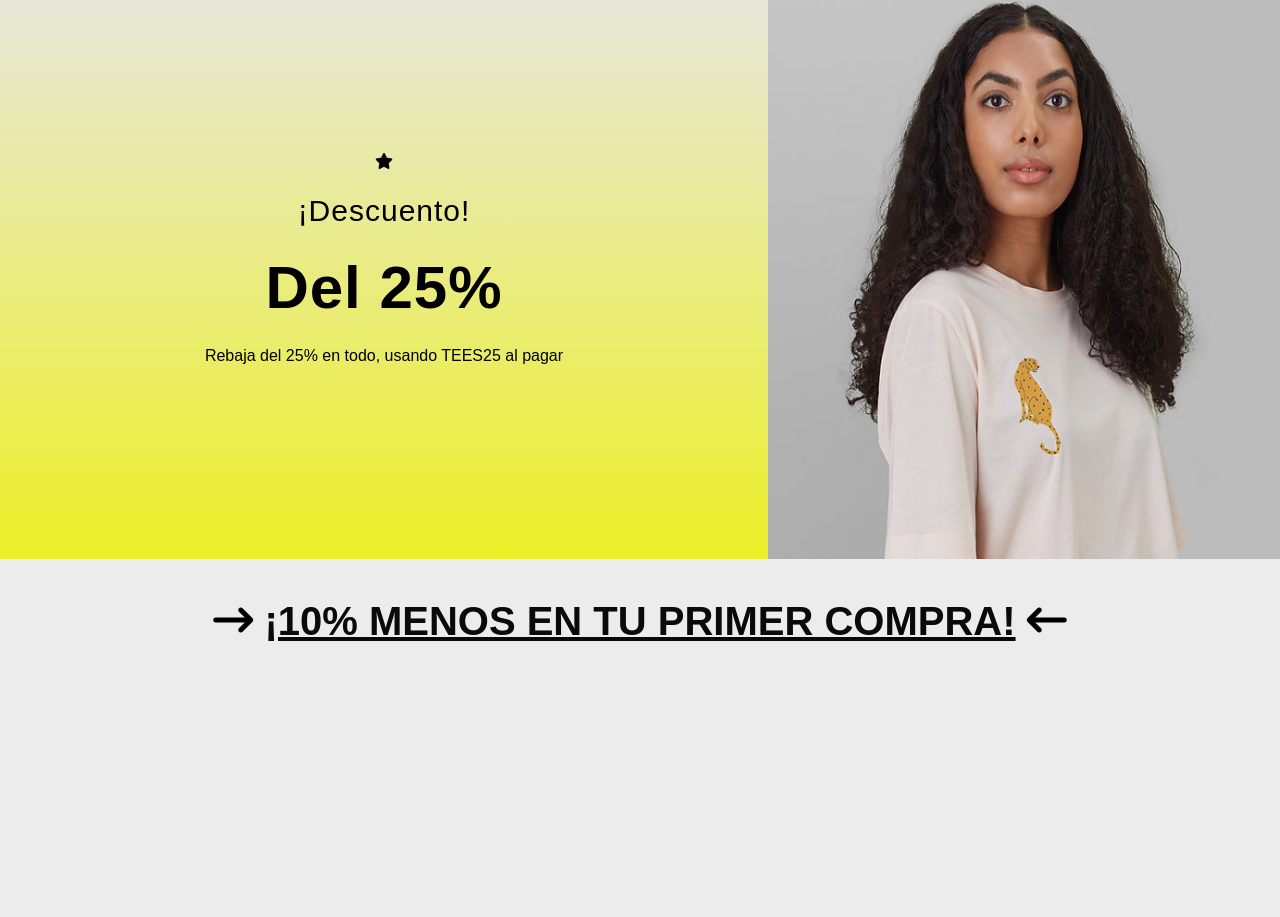
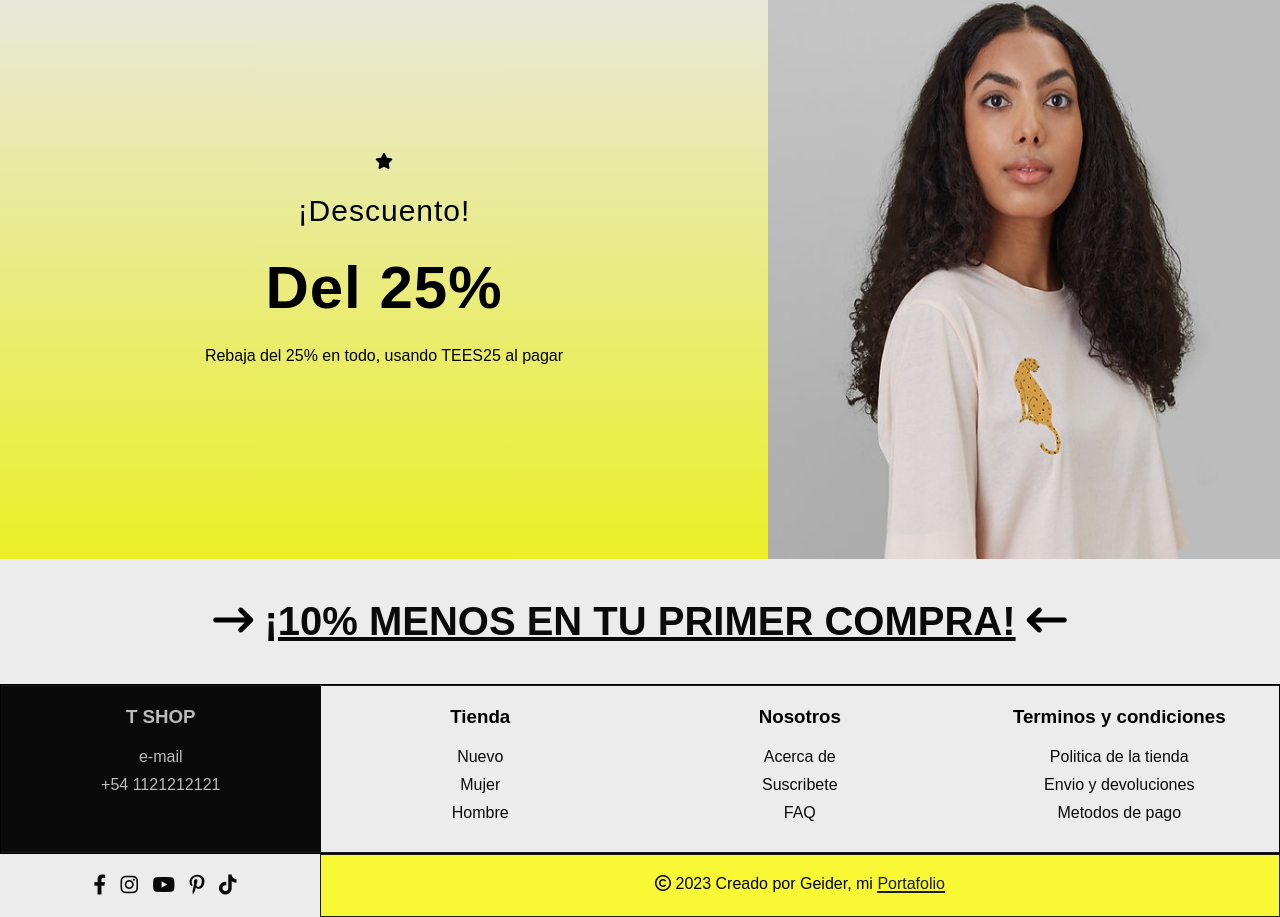
Before and after one commit to Geider10/Project01_Web, a plain HTML site: page index.html in a window 1280 px wide. Shown: the part 1693-2610 px from the top of the page. Before the commit the page ends 2377 px from the top, so only its background shows below. Drawn offline with Linux system fonts and the light colour scheme.

Commit message:
Agregue el footer y le puse estilo

```diff
--- a/index.html
+++ b/index.html
@@ -118,5 +118,40 @@
         <a href="#">¡10% menos en tu primer compra!</a>
         <i class="fa-solid fa-arrow-left-long"></i>
     </section>
+    <section class="topFoot">
+        <div class="contactFoot dark">
+            <a href="#"><h3>T SHOP</h3></a>
+            <a href="geiderde20@gmail.com">e-mail</a>
+            <label>+54 1121212121</label>
+        </div>
+        <div class="contactFoot">
+            <h3>Tienda</h3>
+            <a href="#">Nuevo</a>
+            <a href="#">Mujer</a>
+            <a href="#">Hombre</a>
+        </div>
+        <div class="contactFoot">
+            <h3>Nosotros</h3>
+            <a href="#">Acerca de</a>
+            <a href="#">Suscribete</a>
+            <a href="#">FAQ</a>
+        </div>
+        <div class="contactFoot">
+            <h3>Terminos y condiciones</h3>
+            <a href="#">Politica de la tienda</a>
+            <a href="#">Envio y devoluciones</a>
+            <a href="#">Metodos de pago</a>
+        </div>
+    </section>
+    <section class="bootonFoot">
+        <div class="networks">
+            <a href="#"><i class="fa-brands fa-facebook-f"></i></a>
+            <a href="#"><i class="fa-brands fa-instagram"></i></a>
+            <a href="#"><i class="fa-brands fa-youtube"></i></a>
+            <a href="#"><i class="fa-brands fa-pinterest-p"></i></a>
+            <a href="#"> <i class="fa-brands fa-tiktok"></i></a>
+        </div>
+        <p><i class="fa-regular fa-copyright"></i> 2023 Creado por Geider, mi <a href="#">Portafolio</a></p>
+    </section>
 </body>
 </html>
--- a/myEstylo/estilo.css
+++ b/myEstylo/estilo.css
@@ -217,3 +217,81 @@ nav ul .enlace1:hover{
     text-transform: uppercase;
     display: inline-block;
 }
+.topFoot{
+    border: 1px solid;
+    width: 100%;
+    display: flex;
+    justify-content: space-evenly;
+}
+.contactFoot{
+    border-top: 1px solid #1c1c1c;
+    border-bottom: 1px solid #1c1c1c;
+    width: 100%;
+    text-align: center;
+    padding: 20px 0;
+}
+.contactFoot h3{
+    margin-bottom: 20px;
+}
+.contactFoot a{
+    text-decoration: none;
+    color: #0a0a0a;
+    display: block;
+    margin-bottom: 10px;
+}
+.dark{
+    background-color: #0a0a0a;
+}
+.dark h3, .dark a, .dark label{
+    color: #bbbbbb;
+}
+
+.bootonFoot{
+    width: 100%;
+    text-align: center;
+    display: flex;
+}
+.networks{
+    width: 25%;
+
+}
+.networks a{
+    display: inline-block;
+    text-decoration: none;
+    color: #0a0a0a;
+    font-size: 20px;
+    padding: 20px 0;
+    margin-left: 10px;
+    transition: transform 500ms ease;
+}
+.networks a:hover{
+    transform: scale(1.3);
+}
+.bootonFoot p{
+    width: 75%;
+    background-color: #f8f834;
+    padding: 20px 0;
+    border: 1px solid #1c1c1c;
+}
+.bootonFoot p a{
+    display: inline-block;
+    position: relative;
+    text-decoration: none;
+    color: #1c1c1c;
+}
+.bootonFoot p a::after{
+    content: '';
+    position: absolute;
+    width: 100%;
+    height: 2px;
+    bottom: 0;
+    left: 0;
+    background-color: #1c1c1c;
+    transform: scale(1);
+    transform-origin: bottom left;
+    transition: transform 500ms ease;
+}
+.bootonFoot p a:hover::after{
+    transform: scale(0);
+    transform-origin: bottom left;
+}
```
